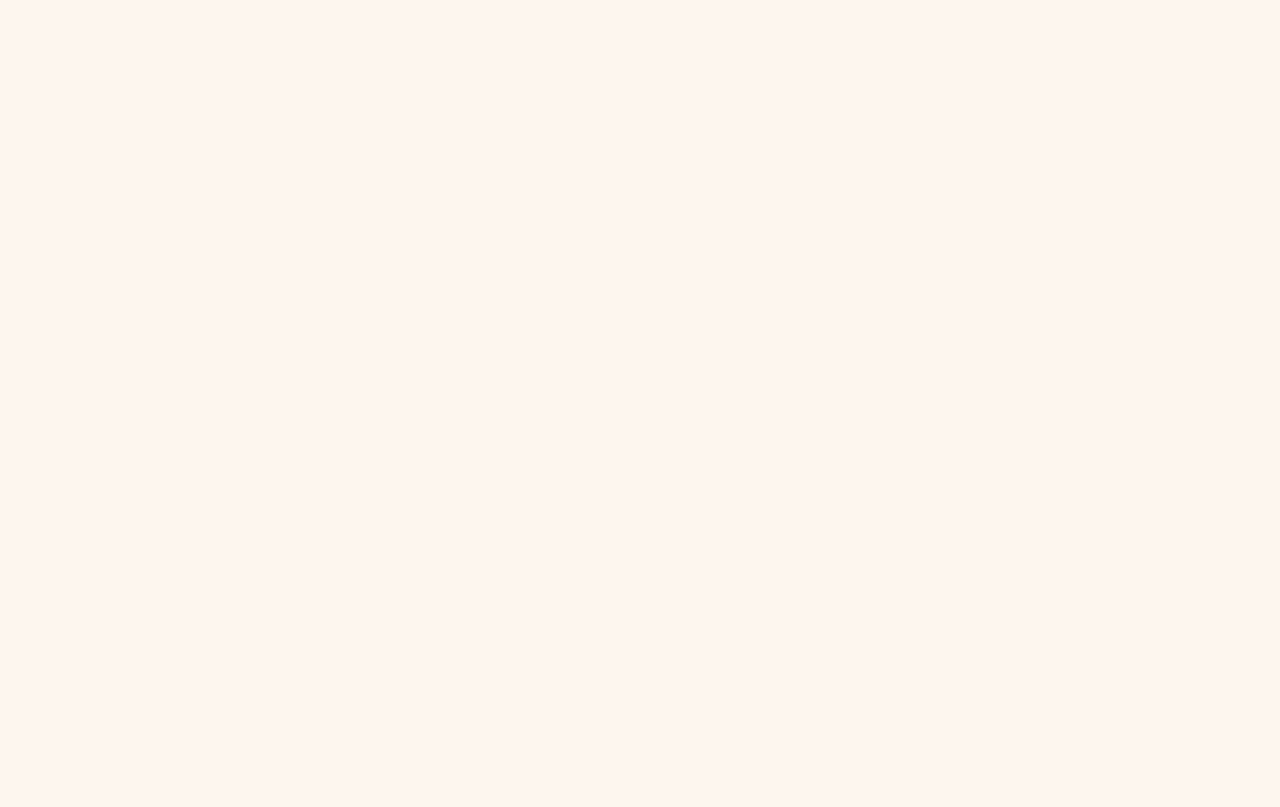
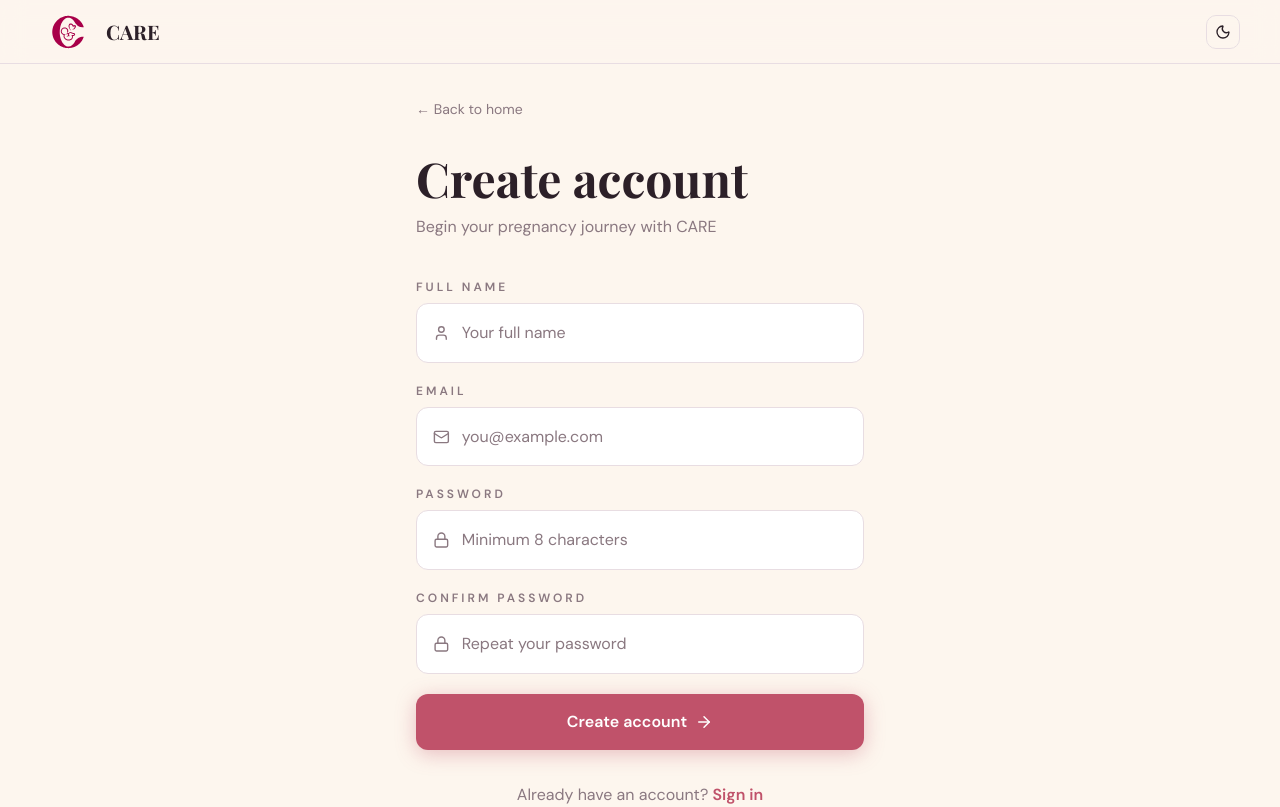
Before and after one commit to tedipermana551/CARE_Capstone_Project, a React (Vite) app: page /register in a window 1280 px wide. Before the commit this address had no page. Built offline with nearby package versions, Linux system fonts and the light colour scheme; a web font is replaced by a local one.

Commit message:
tambah login register

```diff
--- a/src/App.jsx
+++ b/src/App.jsx
@@ -1,12 +1,16 @@
 import React from 'react'
-import { BrowserRouter, Routes, Route, Navigate } from 'react-router-dom'
+import { BrowserRouter, Routes, Route } from 'react-router-dom'
 import LandingPage from './pages/LandingPage'
+import LoginPage from './pages/LoginPage'
+import RegisterPage from './pages/RegisterPage'
 
 function App() {
   return (
     <BrowserRouter>
       <Routes>
         <Route path="/" element={<LandingPage />} />
+        <Route path="/login" element={<LoginPage />} />
+        <Route path="/register" element={<RegisterPage />} />
       </Routes>
     </BrowserRouter>
   )
--- /dev/null
+++ b/src/pages/LoginPage.jsx
@@ -0,0 +1,106 @@
+import React from 'react'
+import { Link } from 'react-router-dom'
+import { ArrowRight, Lock, Mail, Moon, Sun } from 'lucide-react'
+import useThemeStore from '../store/themeStore'
+import careLogo from '/CARE.svg'
+
+export default function LoginPage() {
+return (
+    <div className="min-h-screen bg-cream dark:bg-cream-dark transition-colors duration-300">
+
+      {/* Navbar */}
+    <nav className="fixed top-0 left-0 right-0 bg-cream/90 dark:bg-cream-dark/90 backdrop-blur-md border-b border-border dark:border-border-dark z-50 px-8 md:px-10 flex items-center justify-between h-16">
+        <div className="flex items-center gap-2.5">
+        <img src={careLogo} alt="CARE Logo" className="w-auto h-14" />
+        <span className="font-display font-bold text-xl text-charcoal dark:text-charcoal-dark">
+            CARE
+        </span>
+        </div>
+
+        <button
+        onClick={useThemeStore((state) => state.toggleTheme)}
+        className="p-2 rounded-[10px] border border-border dark:border-border-dark text-charcoal dark:text-charcoal-dark"
+        >
+        {useThemeStore((state) => state.isDarkMode)
+            ? <Sun size={16} />
+            : <Moon size={16} />
+        }
+        </button>
+    </nav>
+
+      {/* Form */}
+    <div className="min-h-screen flex items-center justify-center px-6 pt-24">
+        <div className="w-full max-w-md">
+
+        <Link
+            to="/"
+            className="text-sm text-muted dark:text-muted-dark hover:underline no-underline"
+        >
+            ← Back to home
+        </Link>
+
+        <h1 className="font-display text-5xl font-bold text-charcoal dark:text-charcoal-dark mt-8 mb-3">
+            Welcome back
+        </h1>
+
+        <p className="text-muted dark:text-muted-dark mb-10">
+            Sign in to continue your journey
+        </p>
+
+        <form className="space-y-5">
+
+            <div>
+            <label className="block text-xs font-semibold tracking-[3px] text-muted dark:text-muted-dark mb-2">
+                EMAIL
+            </label>
+
+            <div className="flex items-center gap-3 px-4 py-4 bg-white dark:bg-dark border border-border dark:border-border-dark rounded-xl">
+                <Mail size={18} className="text-muted dark:text-muted-dark" />
+
+                <input
+                type="email"
+                placeholder="you@example.com"
+                className="w-full bg-transparent outline-none text-charcoal dark:text-charcoal-dark placeholder:text-muted dark:placeholder:text-muted-dark"
+                />
+            </div>
+            </div>
+
+            <div>
+            <label className="block text-xs font-semibold tracking-[3px] text-muted dark:text-muted-dark mb-2">
+                PASSWORD
+            </label>
+
+            <div className="flex items-center gap-3 px-4 py-4 bg-white dark:bg-dark border border-border dark:border-border-dark rounded-xl">
+                <Lock size={18} className="text-muted dark:text-muted-dark" />
+
+                <input
+                type="password"
+                placeholder="Your password"
+                className="w-full bg-transparent outline-none text-charcoal dark:text-charcoal-dark placeholder:text-muted dark:placeholder:text-muted-dark"
+                />
+            </div>
+            </div>
+
+            <button
+            type="submit"
+            className="w-full flex items-center justify-center gap-2 px-8 py-4 bg-rose-deep dark:bg-rose-deep-dark text-white rounded-xl text-base font-semibold shadow-[0_4px_20px_rgba(192,82,106,0.35)] hover:opacity-90 transition-opacity"
+            >
+            Sign in <ArrowRight size={18} />
+            </button>
+        </form>
+
+        <p className="text-center text-muted dark:text-muted-dark mt-8">
+            Don’t have an account?{' '}
+            <Link
+            to="/register"
+            className="text-rose-deep dark:text-rose-deep-dark font-semibold no-underline"
+            >
+            Create one
+            </Link>
+        </p>
+
+        </div>
+    </div>
+    </div>
+)
+}
--- /dev/null
+++ b/src/pages/RegisterPage.jsx
@@ -0,0 +1,152 @@
+import React from 'react'
+import { Link } from 'react-router-dom'
+import {
+ArrowRight,
+Lock,
+Mail,
+User,
+Moon,
+Sun,
+} from 'lucide-react'
+
+import useThemeStore from '../store/themeStore'
+import careLogo from '/CARE.svg'
+
+export default function RegisterPage() {
+return (
+    <div className="min-h-screen bg-cream dark:bg-cream-dark transition-colors duration-300">
+
+      {/* Navbar */}
+    <nav className="fixed top-0 left-0 right-0 bg-cream/90 dark:bg-cream-dark/90 backdrop-blur-md border-b border-border dark:border-border-dark z-50 px-8 md:px-10 flex items-center justify-between h-16">
+        <div className="flex items-center gap-2.5">
+        <img src={careLogo} alt="CARE Logo" className="w-auto h-14" />
+
+        <span className="font-display font-bold text-xl text-charcoal dark:text-charcoal-dark">
+            CARE
+        </span>
+        </div>
+
+        <button
+        onClick={useThemeStore((state) => state.toggleTheme)}
+        className="p-2 rounded-[10px] border border-border dark:border-border-dark text-charcoal dark:text-charcoal-dark"
+        >
+        {useThemeStore((state) => state.isDarkMode)
+            ? <Sun size={16} />
+            : <Moon size={16} />
+        }
+        </button>
+    </nav>
+
+      {/* Form */}
+    <div className="min-h-screen flex items-center justify-center px-6 pt-24">
+        <div className="w-full max-w-md">
+
+        <Link
+            to="/"
+            className="text-sm text-muted dark:text-muted-dark hover:underline no-underline"
+        >
+            ← Back to home
+        </Link>
+
+        <h1 className="font-display text-5xl font-bold text-charcoal dark:text-charcoal-dark mt-8 mb-3">
+            Create account
+        </h1>
+
+        <p className="text-muted dark:text-muted-dark mb-10">
+            Begin your pregnancy journey with CARE
+        </p>
+
+        <form className="space-y-5">
+
+            {/* Full Name */}
+            <div>
+            <label className="block text-xs font-semibold tracking-[3px] text-muted dark:text-muted-dark mb-2">
+                FULL NAME
+            </label>
+
+            <div className="flex items-center gap-3 px-4 py-4 bg-white dark:bg-dark border border-border dark:border-border-dark rounded-xl">
+                <User size={18} className="text-muted dark:text-muted-dark" />
+
+                <input
+                type="text"
+                placeholder="Your full name"
+                className="w-full bg-transparent outline-none text-charcoal dark:text-charcoal-dark placeholder:text-muted dark:placeholder:text-muted-dark"
+                />
+            </div>
+            </div>
+
+            {/* Email */}
+            <div>
+            <label className="block text-xs font-semibold tracking-[3px] text-muted dark:text-muted-dark mb-2">
+                EMAIL
+            </label>
+
+            <div className="flex items-center gap-3 px-4 py-4 bg-white dark:bg-dark border border-border dark:border-border-dark rounded-xl">
+                <Mail size={18} className="text-muted dark:text-muted-dark" />
+
+                <input
+                type="email"
+                placeholder="you@example.com"
+                className="w-full bg-transparent outline-none text-charcoal dark:text-charcoal-dark placeholder:text-muted dark:placeholder:text-muted-dark"
+                />
+            </div>
+            </div>
+
+            {/* Password */}
+            <div>
+            <label className="block text-xs font-semibold tracking-[3px] text-muted dark:text-muted-dark mb-2">
+                PASSWORD
+            </label>
+
+            <div className="flex items-center gap-3 px-4 py-4 bg-white dark:bg-dark border border-border dark:border-border-dark rounded-xl">
+                <Lock size={18} className="text-muted dark:text-muted-dark" />
+
+                <input
+                type="password"
+                placeholder="Minimum 8 characters"
+                className="w-full bg-transparent outline-none text-charcoal dark:text-charcoal-dark placeholder:text-muted dark:placeholder:text-muted-dark"
+                />
+            </div>
+            </div>
+
+            {/* Confirm Password */}
+            <div>
+            <label className="block text-xs font-semibold tracking-[3px] text-muted dark:text-muted-dark mb-2">
+                CONFIRM PASSWORD
+            </label>
+
+            <div className="flex items-center gap-3 px-4 py-4 bg-white dark:bg-dark border border-border dark:border-border-dark rounded-xl">
+                <Lock size={18} className="text-muted dark:text-muted-dark" />
+
+                <input
+                type="password"
+                placeholder="Repeat your password"
+                className="w-full bg-transparent outline-none text-charcoal dark:text-charcoal-dark placeholder:text-muted dark:placeholder:text-muted-dark"
+                />
+            </div>
+            </div>
+
+            {/* Button */}
+            <button
+            type="submit"
+            className="w-full flex items-center justify-center gap-2 px-8 py-4 bg-rose-deep dark:bg-rose-deep-dark text-white rounded-xl text-base font-semibold shadow-[0_4px_20px_rgba(192,82,106,0.35)] hover:opacity-90 transition-opacity"
+            >
+            Create account <ArrowRight size={18} />
+            </button>
+        </form>
+
+        <p className="text-center text-muted dark:text-muted-dark mt-8">
+            Already have an account?{' '}
+            <Link
+            to="/login"
+            className="text-rose-deep dark:text-rose-deep-dark font-semibold no-underline"
+            >
+            Sign in
+            </Link>
+        </p>
+
+        </div>
+    </div>
+    </div>
+)
+}
```
